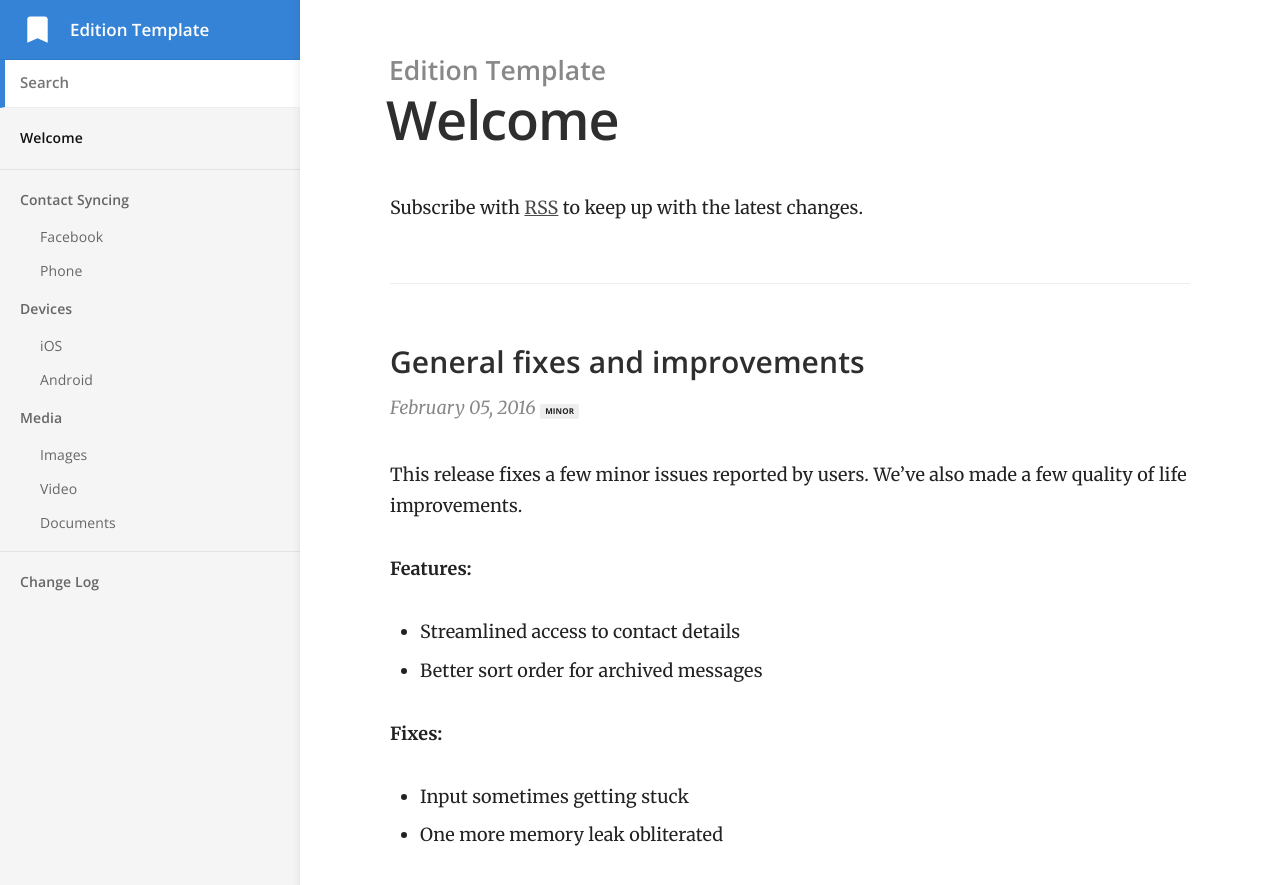
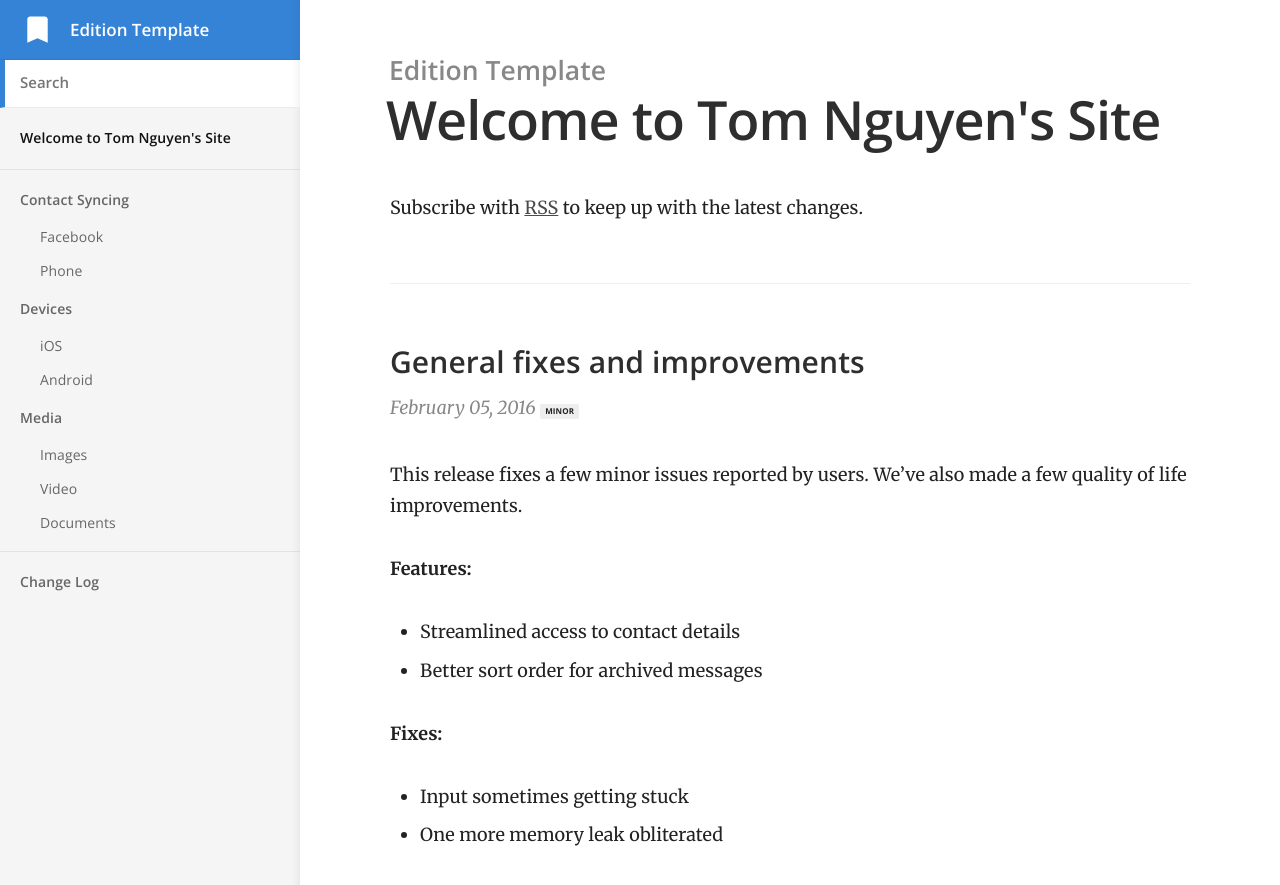
Before and after one commit to tom-ieee/tom-ieee.github.io, a Jekyll site: the page built from index.html, in a window 1280 px wide and 900 px high. Shown: the top 885 px of the window. Built offline with Jekyll 4.4.1, drawn with Linux system fonts in a browser that asks for light colours.

Commit message:
Updated 'index.html' via CloudCannon

```diff
--- a/index.html
+++ b/index.html
@@ -1,5 +1,5 @@
 ---
-title: Welcome
+title: Welcome to Tom Nguyen's Site
 ---
 
 <p>Subscribe with <a href="{{ site.baseurl }}/feed.xml">RSS</a> to keep up with the latest changes.</p>
```
